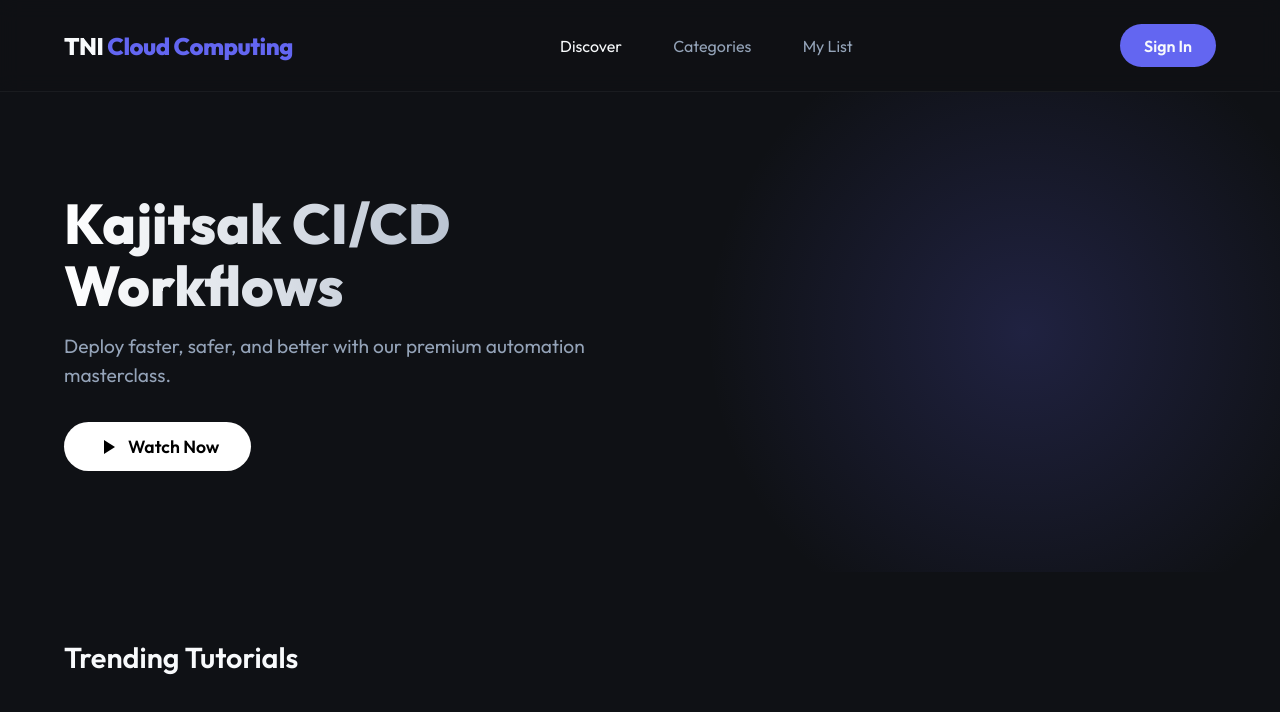
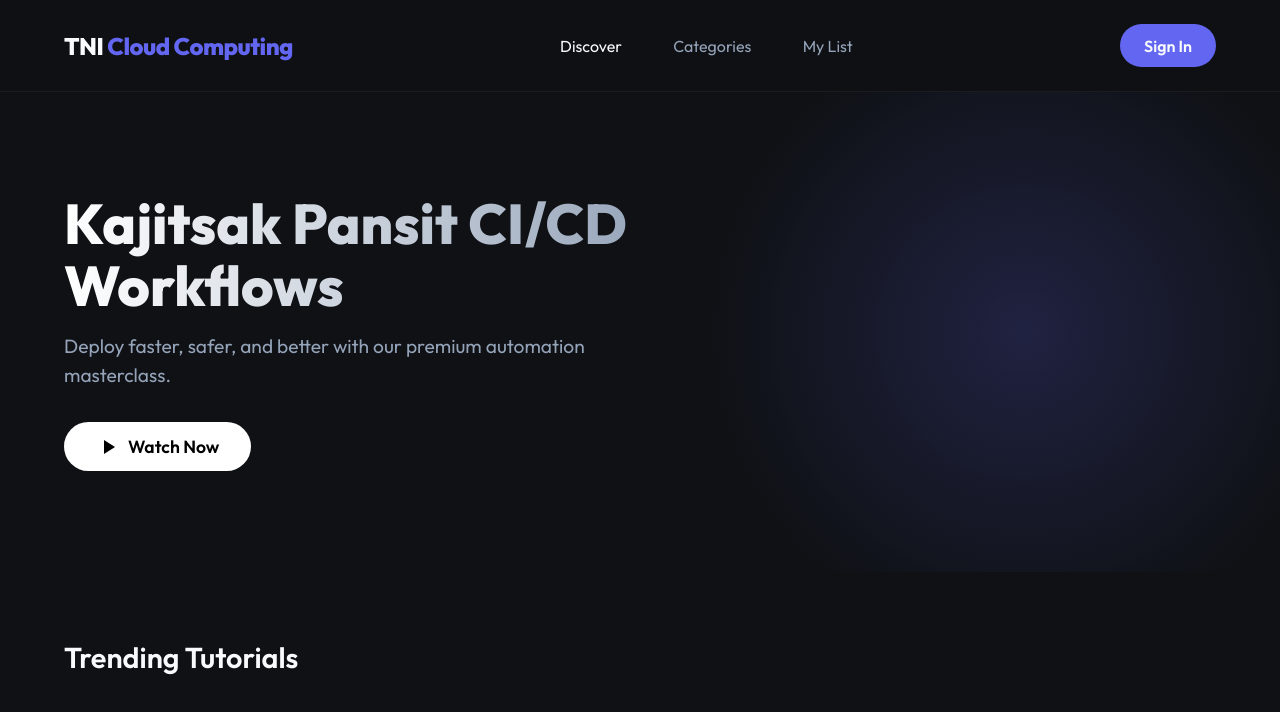
Before and after one commit to KajitsakPansit/cicd-lab, a website: page public/index.html in a window 1280 px wide. Drawn offline with Linux system fonts and the light colour scheme; no server answers.

Commit message:
Kajitsak Pansit CICD pipeline

```diff
--- a/public/index.html
+++ b/public/index.html
@@ -20,7 +20,7 @@
 
     <header class="hero">
         <div class="hero-content">
-            <h1>Kajitsak CI/CD Workflows</h1>
+            <h1>Kajitsak Pansit CI/CD Workflows</h1>
             <p>Deploy faster, safer, and better with our premium automation masterclass.</p>
             <button class="play-btn">
                 <svg viewBox="0 0 24 24" fill="currentColor" width="24" height="24">
```
